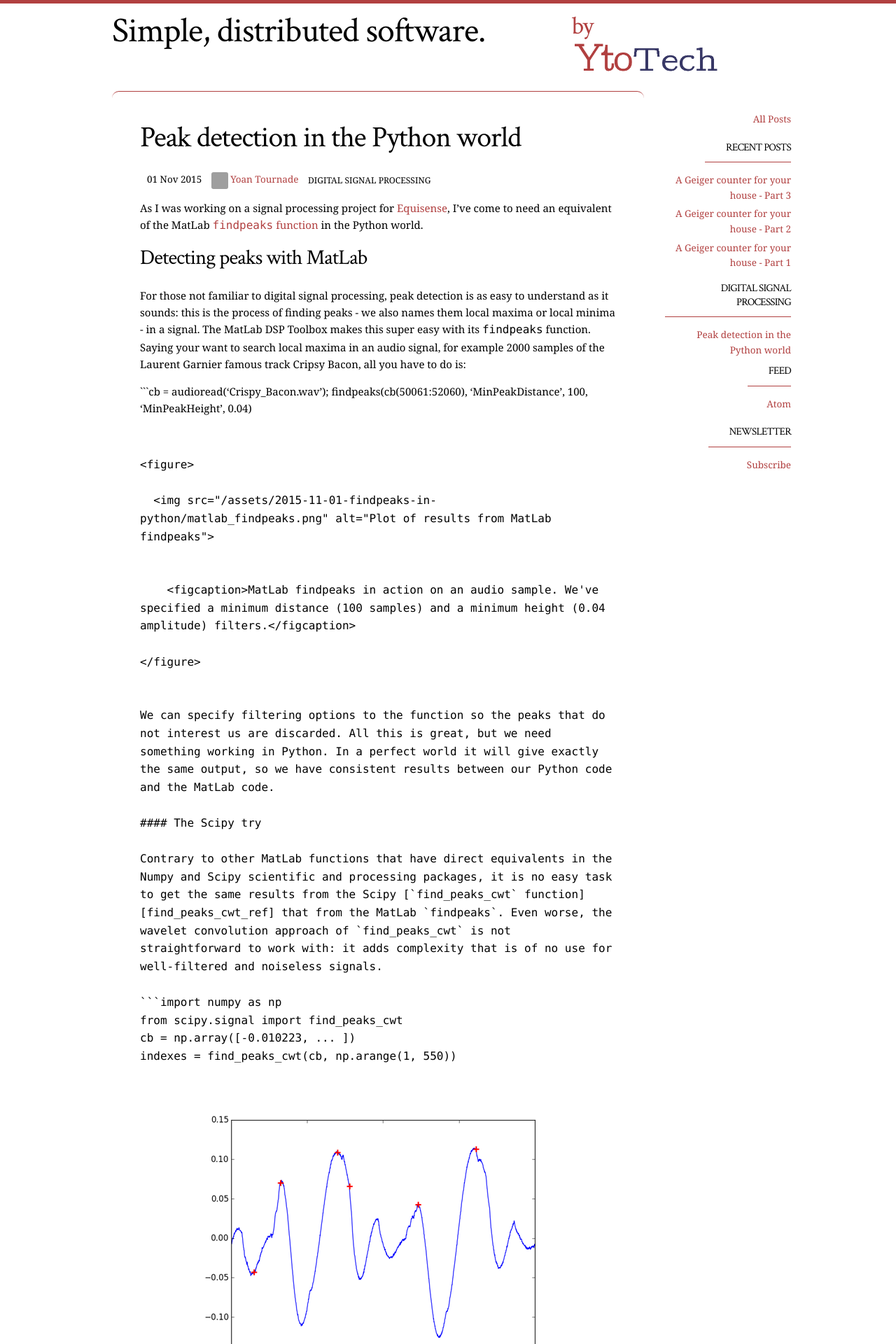
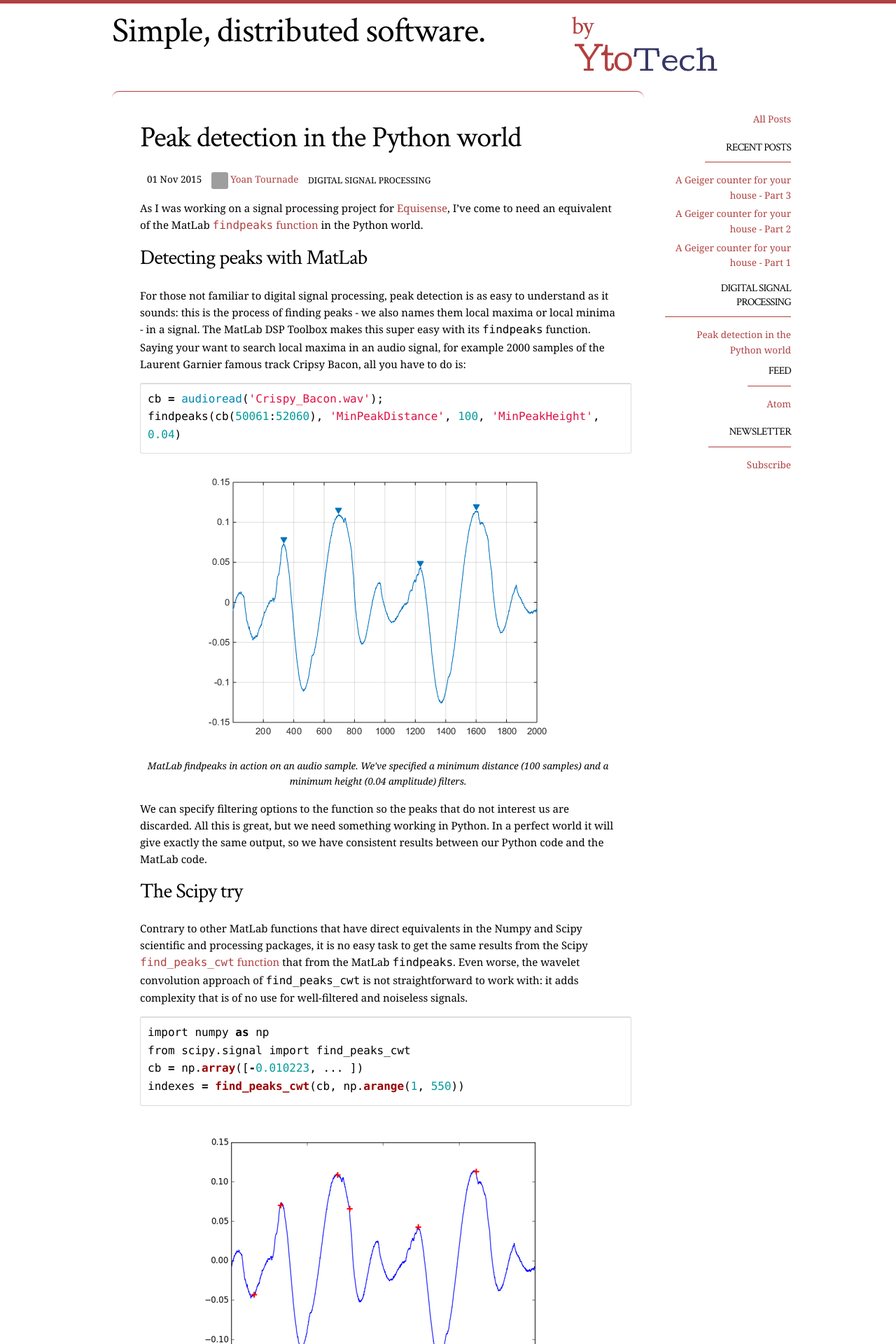
Before and after one commit to MonsieurV/monsieurv.github.io, a Jekyll site: the page built from _posts/2015-11-01-findpeaks-in-python.markdown, in a window 1280 px wide. Shown: the top 1920 px of the page at 70% size. Built offline with Jekyll 4.4.1, drawn with Linux system fonts in a browser that asks for light colours; some web fonts are replaced; some of the changed text lies outside the part shown; grey boxes are pictures that could not be loaded.

Commit message:
Highlithing code

````diff
--- a/_posts/2015-11-01-findpeaks-in-python.markdown
+++ b/_posts/2015-11-01-findpeaks-in-python.markdown
@@ -16,9 +16,10 @@ of the MatLab [`findpeaks` function][findpeaks_ref] in the Python world.
 
 For those not familiar to digital signal processing, peak detection is as easy to understand as it sounds: this is the process of finding peaks - we also names them local maxima or local minima - in a signal. The MatLab DSP Toolbox makes this super easy with its `findpeaks` function. Saying your want to search local maxima in an audio signal, for example 2000 samples of the Laurent Garnier famous track Cripsy Bacon, all you have to do is:
 
-```cb = audioread('Crispy_Bacon.wav');
+{% highlight matlab %}
+cb = audioread('Crispy_Bacon.wav');
 findpeaks(cb(50061:52060), 'MinPeakDistance', 100, 'MinPeakHeight', 0.04)
-```
+{% endhighlight %}
 
 {% include figure.html img="/assets/2015-11-01-findpeaks-in-python/matlab_findpeaks.png" caption="MatLab findpeaks in action on an audio sample. We've specified a minimum distance (100 samples) and a minimum height (0.04 amplitude) filters." alt="Plot of results from MatLab findpeaks" %}
 
@@ -28,11 +29,12 @@ We can specify filtering options to the function so the peaks that do not intere
 
 Contrary to other MatLab functions that have direct equivalents in the Numpy and Scipy scientific and processing packages, it is no easy task to get the same results from the Scipy [`find_peaks_cwt` function][find_peaks_cwt_ref] that from the MatLab `findpeaks`. Even worse, the wavelet convolution approach of `find_peaks_cwt` is not straightforward to work with: it adds complexity that is of no use for well-filtered and noiseless signals.
 
-```import numpy as np
+{% highlight python %}
+import numpy as np
 from scipy.signal import find_peaks_cwt
 cb = np.array([-0.010223, ... ])
 indexes = find_peaks_cwt(cb, np.arange(1, 550))
-```
+{% endhighlight %}
 
 {% include figure.html img="/assets/2015-11-01-findpeaks-in-python/find_peaks_cwt.png" caption="Scipy find_peaks_cwt on the same sample. I'm not sure how it works and I was not able to easily specify a minimum peak height filter." alt="Plot of results from Scipy find_peaks_cwt" %}
 
@@ -40,11 +42,12 @@ indexes = find_peaks_cwt(cb, np.arange(1, 550))
 
 Wondering how to make our algorithms works as simply with Python that they were in MatLab, I've search around the web for other peak detection algorithms available in Python. [Stackoverflow][so_1713335] get me to [`peakdetect`][peakdetect], a translation of a MatLab script. As it is clearly more trivial to use that `find_peaks_cwt`, it still won't give you the same results that the MatLab `findpeaks` function. The algorithm don't find all peaks on low sampled signals or on short samples, and don't have either a support for minimum peak height filter.
 
-```import numpy as np
+{% highlight python %}
+import numpy as np
 from peakdetect import peakdetect
 cb = np.array([-0.010223, ... ])
 peaks = peakdetect(cb, lookahead=100)
-```
+{% endhighlight %}
 
 {% include figure.html img="/assets/2015-11-01-findpeaks-in-python/peakdetect.png" caption="Sixtenbe peakdetect at work. Easy to use and great results, but miss filtering. Note it detects both local maxima and local minima." alt="Plot of results from peakdetect" %}
 
@@ -52,12 +55,13 @@ peaks = peakdetect(cb, lookahead=100)
 
 Going ahead I've checkout the GNU Octave project, a processing-intended language quite similar to MatLab. The Octave-Forge repository hosts a digital signal processing package with a [`findpeaks` function][findpeaks_of_ref]. Bingo? Well, yes and no. The function have an appealing interface, with a great filtering support. But this is not a Python project: as you'll find ways to call your Octave distribution from your Python code (see [oct2py][]), it surely won't be effective at large scale and makes the requirements for your code more complex.
 
-```import numpy as np
+{% highlight python %}
+import numpy as np
 from oct2py import octave
 cb = np.array([-0.010223, ... ])
 octave.eval("pkg load signal")
 (peaks, indexes) = octave.findpeaks(cb, 'DoubleSided', 'MinPeakHeight', 0.04, 'MinPeakDistance', 100, 'MinPeakWidth', 0)
-```
+{% endhighlight %}
 
 {% include figure.html img="/assets/2015-11-01-findpeaks-in-python/octave_findpeaks.png" caption="Octave-Forge findpeaks is doing great, with double sided results and extended filtering. But this is not a Python project." alt="Plot of results from Octave-Forge findpeaks" %}
 
@@ -67,11 +71,12 @@ As I was going to code a Python adaptation of the Octave-Force `findpeaks`, I fi
 
 The first is [the PeakUtils package][PeakUtils] by Lucas Hermann Negri which provides 1D peak detection utilities. Its [`indexes`][indexes] function allows you to detect peaks with minimum height and distance filtering.
 
-```import numpy as np
+{% highlight python %}
+import numpy as np
 import peakutils
 cb = np.array([-0.010223, ... ])
 indexes = peakutils.indexes(cb, thres=0.02/max(cb), min_dist=100)
-```
+{% endhighlight %}
 
 {% include figure.html img="/assets/2015-11-01-findpeaks-in-python/peakutils_indexes.png" caption="The PeakUtils indexes function is easy to use and allows to filter on an height threshold and on a minimum distance between peaks." alt="Plot of results from PeakUtils indexes" %}
 
@@ -79,11 +84,12 @@ indexes = peakutils.indexes(cb, thres=0.02/max(cb), min_dist=100)
 
 The second is published on a [jupyter notebook][] and is written by Marcos Duarte. Not easy to find, but the greatest so far for what I need: the parameters for filtering are modeled after the MatLab `findpeaks` ones. It comes as a single source file and only depends on Numpy, so it is no big deal to integrate. And more importantly, it will consistently get you the same results than MalLab `findpeaks`!
 
-```import numpy as np
+{% highlight python %}
+import numpy as np
 from detect_peaks import detect_peaks
 cb = np.array([-0.010223, ... ])
 indexes = detect_peaks(cb, mph=0.04, mpd=100)
-```
+{% endhighlight %}
 
 {% include figure.html img="/assets/2015-11-01-findpeaks-in-python/peakutils_indexes.png" caption="As direct to use as the MatLab findpeaks, the detect_peaks function is a great choice as a Python substitute." alt="Plot of results from Marcos Duarte detect_peaks" %}
 
@@ -95,14 +101,15 @@ As Marcos Duarte pointed out on [HN][hn_md_comment], the PeakUtils `indexes` fun
 
 The [`interpolate` function][interpolate_ref] enhances the peak resolution by fitting Gaussians or computing centroids. Taking the previous example, here how you get it work:
 
-```import numpy as np
+{% highlight python %}
+import numpy as np
 import peakutils
 cb = np.array([-0.010223, ... ])
 indexes = peakutils.indexes(cb, thres=0.02/max(cb), min_dist=100)
 # [ 333  693 1234 1600]
 interpolatedIndexes = peakutils.interpolate(range(0, len(cb)), cb, ind=indexes)
 # [  332.61234263   694.94831376  1231.92840845  1600.52446335]
-```
+{% endhighlight %}
 
 {% include figure.html img="/assets/2015-11-01-findpeaks-in-python/peakutils_interpolate.png" caption="Near to be insensible in our case, the PeakUtils interpolate function allows a higher peak resolution." alt="Plot of results from PeakUtils interpolate" url="/assets/2015-11-01-findpeaks-in-python/peakutils_interpolate.png" %}
 
--- a/_posts/2015-12-06-radiation-watch-arduino.markdown
+++ b/_posts/2015-12-06-radiation-watch-arduino.markdown
@@ -42,8 +42,9 @@ The library is available [on GitHub][apg_lib] and released under the MIT license
 
 To use it, you need to create a `Radiation Watch` object with the pin and matching IRQ numbers to which are connected your Pocket Geiger:
 
-```RadiationWatch radiationWatch(signPin, noisePin, signIrq, noiseIrq);
-```
+{% highlight cpp %}
+RadiationWatch radiationWatch(signPin, noisePin, signIrq, noiseIrq);
+{% endhighlight %}
 
 This object must be initialized at the Arduino setup phase with `RadiationWatch::setup()`. In your program main loop you also need to run the `RadiationWatch::loop()` frequently in order to compute the statistics.
 
--- a/_sass/_style.scss
+++ b/_sass/_style.scss
@@ -196,7 +196,7 @@ aside {
     padding: 8px 10px;
     margin: 10px 0;
     border: 1px solid #ddd;
-    border-bottom-width: 2px;
+    border-top-width: 2px;
     border-radius: 3px;
     background-clip: padding-box;
   }
````
Also changed, not shown: _posts/2016-03-04-radiation-watch-raspberry.markdown (+7 -6 lines).
